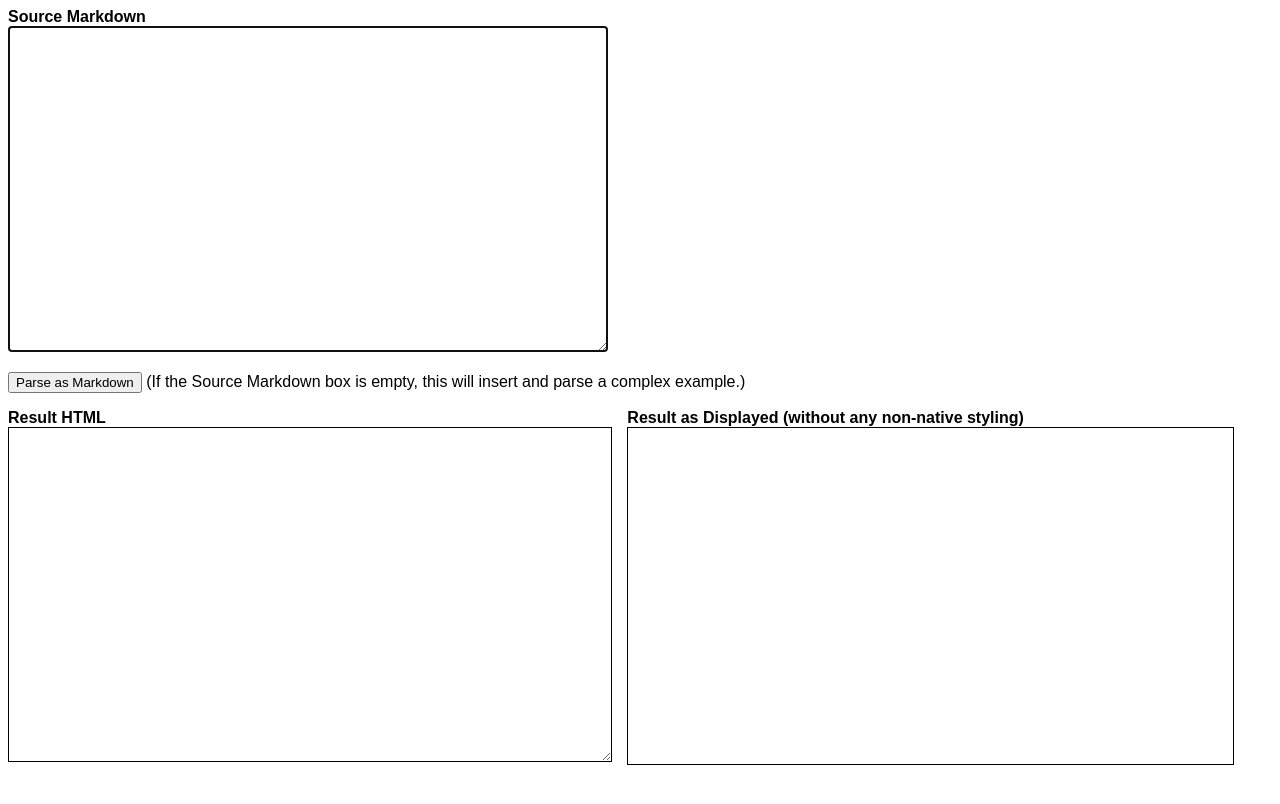
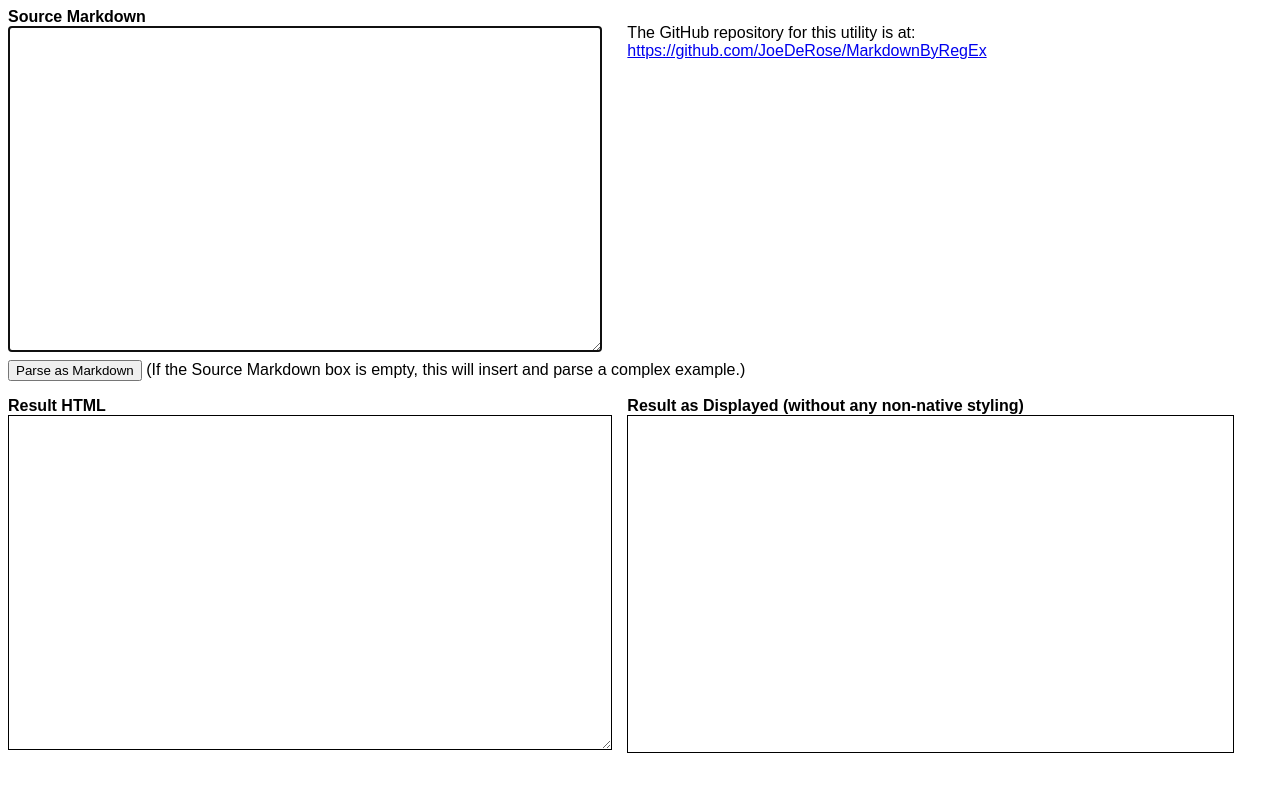
Before and after one commit to JoeDeRose/MarkdownByRegEx, a plain HTML site: page index.htm in a window 1280 px wide. Drawn offline with Linux system fonts and the light colour scheme.

Commit message:
add link to GitHub

```diff
--- a/index.htm
+++ b/index.htm
@@ -5,7 +5,7 @@
 <head>
 
 <meta http-equiv="Content-Type" content="text/html; charset=utf-8" />
-<title>Markdown Parser</title>
+<title>MarkdownByRegEx</title>
 
 <style>
 	html, body {
@@ -13,13 +13,14 @@
 		font-family:Arial, Helvetica, sans-serif;
 	}
 	.Display {
-		width: 47%;
-		height: 40%;
+		width: 95%;
+		height: 100%;
 		border: 1px solid black;
 	}
 	.DisplayArea {
 		width: 100%;
 		height: 40%;
+        margin-bottom: 2em;
 	}
 	.DisplayDiv {
 		float: left;
@@ -32,6 +33,9 @@
 		border: 1px solid black;
 		padding: 0.5em;
 	}
+    #ParsedResult {
+        margin-bottom: 2em;
+    }
     .Hidden {
         display: none;
     }
@@ -43,6 +47,8 @@
 
 <script src="jquery-min.js"></script>
 
+<div class="DisplayArea" >
+    <div class="DisplayDiv" >
         <strong>Source Markdown</strong><br />
         <textarea id="SourceText" class="Display SelectSourceListener ExitSourceListener" ></textarea>
         <textarea id="ExampleText" class="Hidden" >
@@ -149,8 +155,15 @@ Ordered and unordered lists:
       1. Test C3a(ii)
     * Test C3b
 * Test D
-
         </textarea>
+    </div>
+    <div class="DisplayDiv" >
+        <p>
+            The GitHub repository for this utility is at:<br />
+            <a target="_blank" href="https://github.com/JoeDeRose/MarkdownByRegEx">https://github.com/JoeDeRose/MarkdownByRegEx</a>
+        </p>
+    </div>
+</div>
 
 <p>
     <input id="ParseTextButton" class="ParseTextListener" type="button" value="Parse as Markdown">
@@ -167,6 +180,8 @@ Ordered and unordered lists:
         <div id="ParsedResult" class="DisplayResult" ></div>
     </div>
 </div>
+
+
 
 <script src="ParseMarkdown.js"></script>
 <script>
```
Lines whose indentation alone changed are shown as unchanged.
